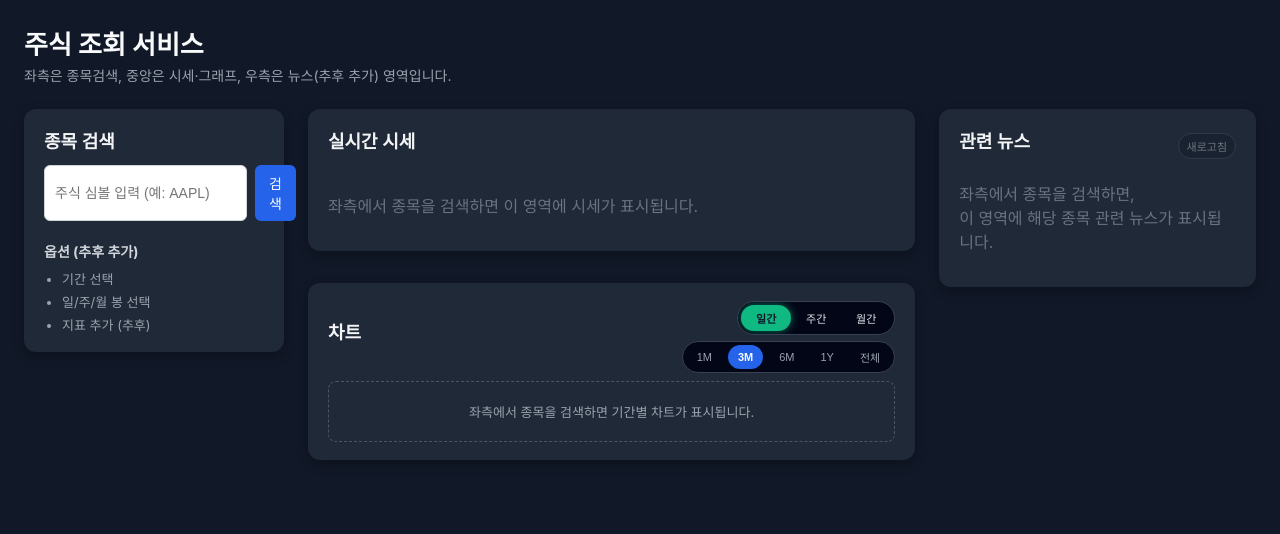
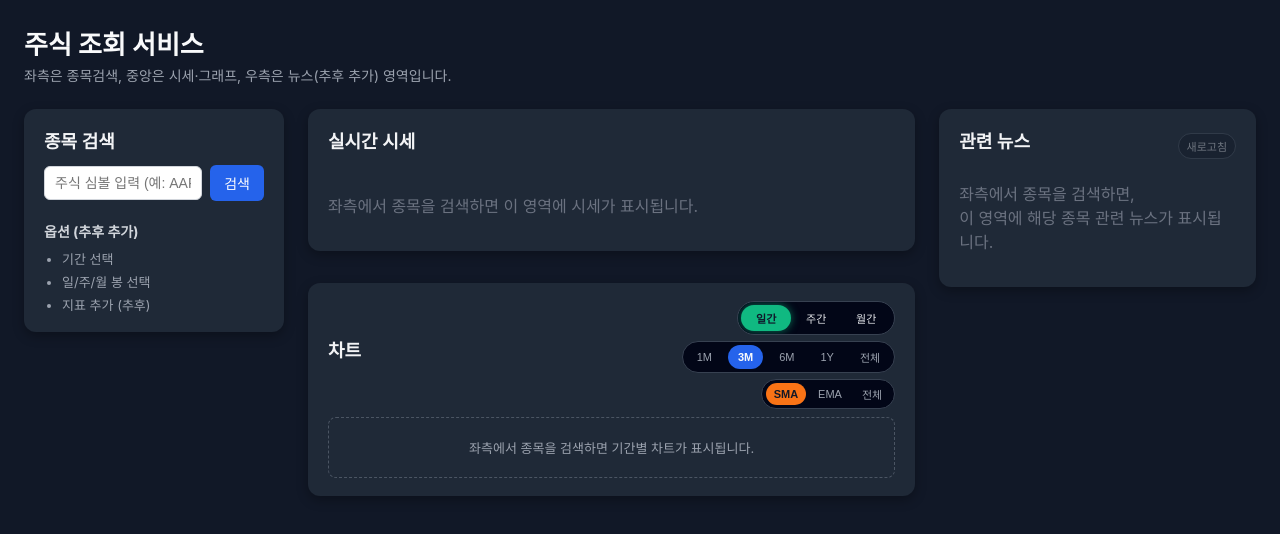
Before and after one commit to Jywan/stock-app, a React (Vite) app in the folder frontend/: page / in a window 1280 px wide. Shown: the top 534 px of the page. Built offline with nearby package versions, Linux system fonts and the light colour scheme.

Commit message:
차트 일부 수정/검색버튼 css 수정

```diff
--- a/frontend/src/components/StockChartPanel/StockChartPanel.css
+++ b/frontend/src/components/StockChartPanel/StockChartPanel.css
@@ -121,3 +121,42 @@
     from { opacity: 0; transform: translateY(6px); }
     to   { opacity: 1; transform: translateY(0); }
 }
+
+/* ============================
+   지표 필터 토글 (SMA/EMA)
+   ============================ */
+.indicator-toggle {
+    display: inline-flex;
+    gap: 4px;
+    background-color: #020617;
+    padding: 3px 4px;
+    border-radius: 999px;
+    border: 1px solid #374151;
+}
+
+.indicator-btn {
+    border: none;
+    background: transparent;
+    color: #9ca3af;
+    font-size: 11px;
+    padding: 3px 8px;
+    border-radius: 999px;
+    cursor: pointer;
+    transition: background-color 0.15s ease, color 0.15s ease;
+}
+
+.indicator-btn.active {
+    background-color: #f97316;
+    color: #111827;
+    font-weight: 600;
+}
+
+.indicator-btn:hover:not(.active) {
+    background-color: #111827;
+    color: #e5e7eb;
+}
+
+.indicator-btn:disabled {
+    opacity: 0.4;
+    cursor: default;
+}
--- a/frontend/src/components/StockChartPanel/StockChartPanel.tsx
+++ b/frontend/src/components/StockChartPanel/StockChartPanel.tsx
@@ -6,7 +6,7 @@ import type { Timeframe } from "../../api/StockApi";
 import "./StockChartPanel.css";
 
 type RangeOption = "1M" | "3M" | "6M" | "1Y" | "ALL";
-
+type IndicatorMode = "SMA" | "EMA" | "ALL";
 interface Props {
     symbol: string | null;
     daily: DailyCandle[];
@@ -23,8 +23,9 @@ function StockChartPanel({
     onChangeTimeframe,
 }: Props) {
     const [range, setRange] = useState<RangeOption>("3M");
+    const [indicatorMode, setIndicatorMode] = useState<IndicatorMode>("SMA");
 
-    // 기간 필터 적용
+    // 기간mo 필터 적용
     const filteredData = useMemo(() => {
         if (!daily || daily.length === 0) return [];
 
@@ -126,22 +127,70 @@ function StockChartPanel({
                             전체
                         </button>
                     </div>
+
+                    <div className="indicator-toggle">
+                        <button
+                            className={`indicator-btn ${indicatorMode === "SMA" ? "active" : ""}`}
+                            onClick={() =>setIndicatorMode("SMA")}
+                            disabled={loading || timeframe !== "DAILY"}
+                        >
+                            SMA
+                        </button>
+                        <button
+                            className={`indicator-btn ${indicatorMode === "EMA" ? "active" : ""}`}
+                            onClick={() =>setIndicatorMode("EMA")}
+                            disabled={loading || timeframe !== "DAILY"}
+                        >
+                            EMA
+                        </button>
+                        <button
+                            className={`indicator-btn ${indicatorMode === "ALL" ? "all-active" : ""}`}
+                            onClick={() => setIndicatorMode("ALL")}
+                        >
+                            전체
+                        </button>
+                    </div>
                 </div>
             </div>
 
             {/* === 차트 본문 === */}
             {filteredData.length > 0 && symbol ? (
-                <div className="fade-in" key={`${symbol}-${timeframe}-${range}`}>
+                <div className="fade-in" key={`${symbol}`}>
                     <StockChart
                         symbol={symbol}
                         data={filteredData}
-                        sma5={timeframe === "DAILY" ? sma5 : undefined}
-                        sma20={timeframe === "DAILY" ? sma20 : undefined}
-                        sma60={timeframe === "DAILY" ? sma60 : undefined}
-                        ema5={timeframe === "DAILY" ? ema5 : undefined}
-                        ema20={timeframe === "DAILY" ? ema20 : undefined}
-                        ema60={timeframe === "DAILY" ? ema60 : undefined}
-                        darkMode={true} />
+                        sma5={
+                            timeframe === "DAILY" && (indicatorMode === "SMA" || indicatorMode === "ALL")
+                                ? sma5
+                                : undefined
+                        }
+                        sma20={
+                            timeframe === "DAILY" && (indicatorMode === "SMA" || indicatorMode === "ALL")
+                                ? sma20
+                                : undefined
+                        }
+                        sma60={
+                            timeframe === "DAILY" && (indicatorMode === "SMA" || indicatorMode === "ALL")
+                                ? sma60
+                                : undefined
+                        }
+                        ema5={
+                            timeframe === "DAILY" && (indicatorMode === "EMA" || indicatorMode === "ALL")
+                                ? ema5
+                                : undefined
+                        }
+                        ema20={
+                            timeframe === "DAILY" && (indicatorMode === "EMA" || indicatorMode === "ALL")
+                                ? ema20
+                                : undefined
+                        }
+                        ema60={
+                            timeframe === "DAILY" && (indicatorMode === "EMA" || indicatorMode === "ALL")
+                                ? ema60
+                                : undefined
+                        }
+                        darkMode={true}
+                    />
                 </div>
             ) : (
                 <div className="chart-placeholder">
--- a/frontend/src/components/StockForm/StockForm.css
+++ b/frontend/src/components/StockForm/StockForm.css
@@ -1,10 +1,14 @@
 .stock-form {
-    display: flex;
+    display: flex !important;
+    flex-direction: row !important;
+    align-items: center;
     gap: 8px;
+    width: 100%;
 }
 
 .stock-form input {
-    flex: 1;
+    flex: 1 1 auto;
+    min-width: 0;
     padding: 8px 10px;
     border-radius: 6px;
     border: 1px solid #d1d5db;
@@ -12,6 +16,7 @@
 }
 
 .stock-form button {
+    flex: 0 0 auto;
     padding: 8px 14px;
     border-radius: 6px;
     border: none;
@@ -19,6 +24,7 @@
     color: white;
     font-size: 14px;
     cursor: pointer;
+    white-space: nowrap;
 }
 
 .stock-form button:hover {
```
